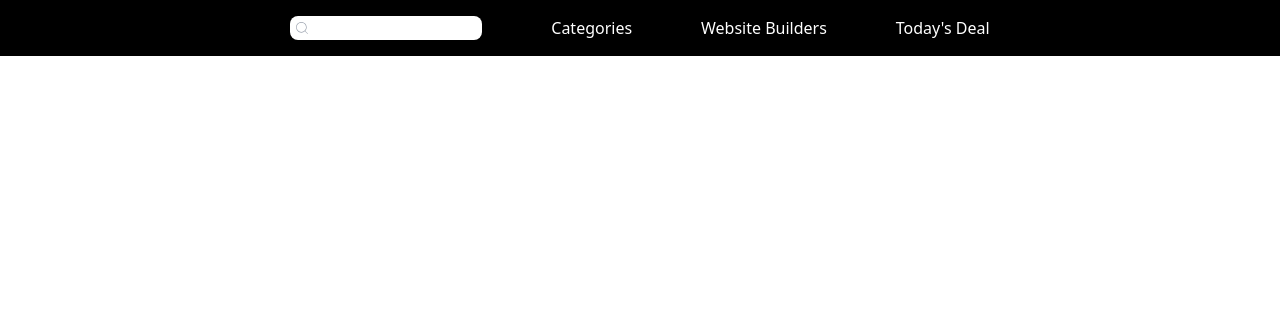
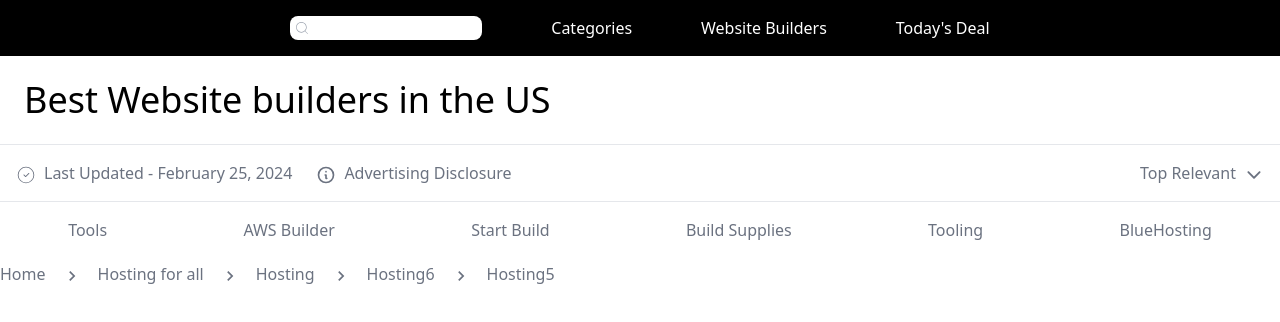
Before and after one commit to alfaz08/project_react, a React (Vite) app: page / in a window 1280 px wide. Shown: the top 322 px of the page. Built offline with nearby package versions, Linux system fonts and the light colour scheme.

Commit message:
header is added

```diff
--- a/package.json
+++ b/package.json
@@ -10,6 +10,7 @@
     "preview": "vite preview"
   },
   "dependencies": {
+    "moment": "^2.30.1",
     "react": "^18.2.0",
     "react-dom": "^18.2.0",
     "react-icons": "^5.0.1"
--- a/src/App.jsx
+++ b/src/App.jsx
@@ -1,3 +1,4 @@
+import Header from "./Header/Header"
 import Navbar from "./components/Navbar/Navbar"
 
 
@@ -6,7 +7,13 @@ function App() {
 
   return (
     <>
-     <Navbar></Navbar>
+
+
+
+      <Navbar></Navbar>
+     <div className="max-w-7xl mx-auto">
+      <Header></Header>
+     </div>
     </>
   )
 }
--- /dev/null
+++ b/src/Header/Header.jsx
@@ -0,0 +1,75 @@
+import moment from "moment";
+import { CiCircleCheck } from "react-icons/ci";
+import { HiOutlineInformationCircle } from "react-icons/hi";
+import { IoIosArrowDown } from "react-icons/io";
+import { MdKeyboardArrowRight } from "react-icons/md";
+
+const Header = () => {
+
+
+  return (
+    <div className="">
+      <h2 className="text-2xl md:text-4xl md:m-6">Best Website builders in the US</h2>
+      <hr />
+
+
+    <div className="flex justify-between text-gray-500 p-4">
+    <div className="flex gap-6 ">
+    <div className="flex gap-2">
+    <CiCircleCheck className="mt-1 text-xl"/>
+    <h2 >Last Updated - {moment().format('MMMM D, YYYY')}</h2>
+    </div>
+    <div className="flex gap-2">
+    <HiOutlineInformationCircle className="mt-1 text-xl"/>
+
+<h2>
+  Advertising Disclosure
+</h2>
+    </div>
+    </div>
+    <div className="flex gap-2">
+
+
+      <h2>Top Relevant</h2>
+      <IoIosArrowDown className="mt-1 text-xl"/>
+    </div>
+    </div>
+
+    <hr />
+
+
+
+   <div className="text-gray-500 mt-4 flex justify-around">
+    <h2>Tools</h2>
+    <h2>AWS Builder</h2>
+    <h2>Start Build</h2>
+    <h2>Build Supplies</h2>
+    <h2>Tooling</h2>
+    <h2>BlueHosting</h2>
+   </div>
+
+   <div className="text-gray-500 mt-5 flex gap-4">
+    <h2 >Home</h2>
+    <MdKeyboardArrowRight className="mt-1 text-xl" />
+
+    <h2>Hosting for all</h2>
+    <MdKeyboardArrowRight className="mt-1 text-xl" />
+
+    <h2>Hosting</h2>
+    <MdKeyboardArrowRight className="mt-1 text-xl" />
+
+    <h2>Hosting6</h2>
+    <MdKeyboardArrowRight className="mt-1 text-xl" />
+
+    <h2>Hosting5</h2>
+   </div>
+
+
+
+
+
+    </div>
+  );
+};
+
+export default Header;
```
Also changed, not shown: 1 other file (tests, documents, lock files or other folders).
